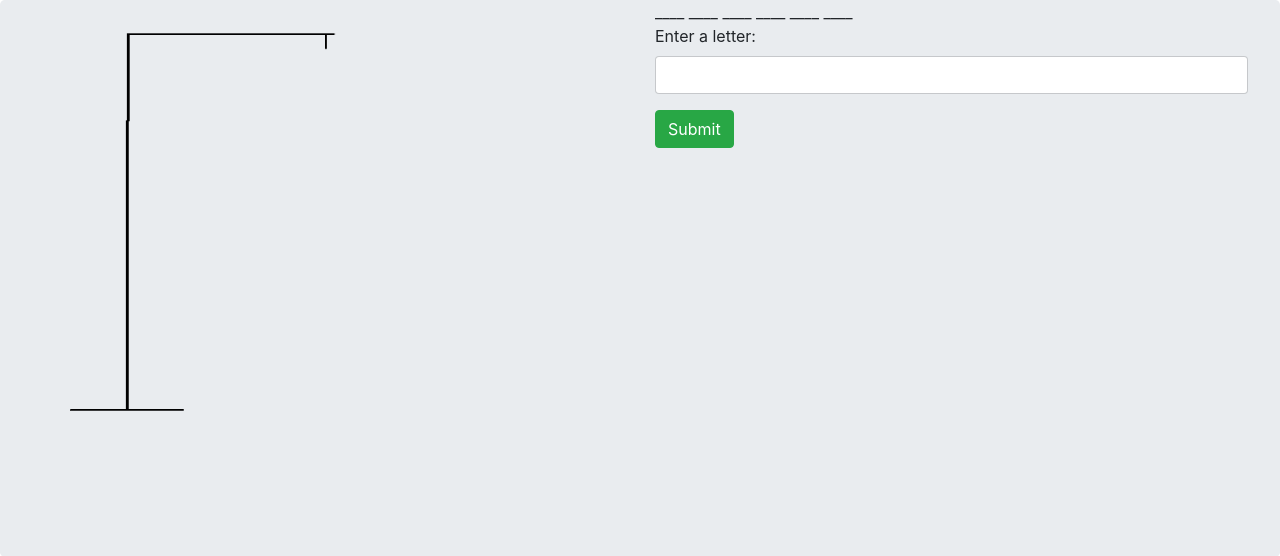
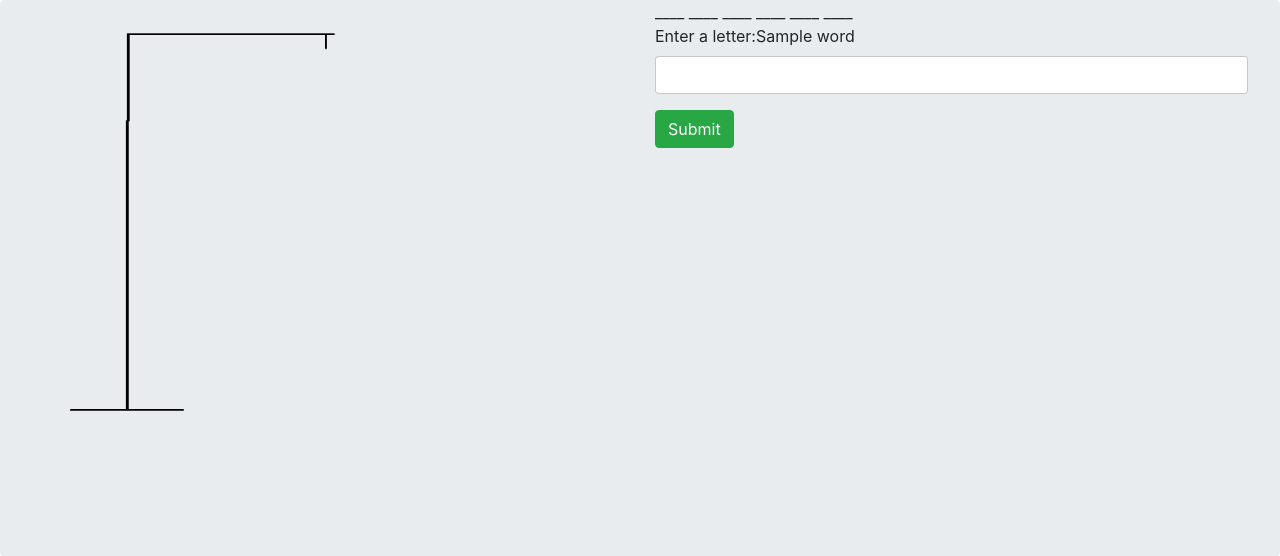
Before and after one commit to AshleyDcksn/Hangman, a Flask app: template templates/new_game.html in a window 1280 px wide. Shown: the part 40-596 px from the top of the page. Run offline with Flask 2, Linux system fonts and the light colour scheme; the template is opened without the code that fills it: most values are stand-ins (such as "Sample title", 1, 10 or a date in 2020); some libraries are stand-ins or nearby versions.

Commit message:
Added DB connection and new class to hold hangman game object

```diff
--- /dev/null
+++ b/Hangman.py
@@ -0,0 +1,10 @@
+__author__ = 'Ashley'
+class Hangman:
+    word=""
+    word_length=0
+    number_of_tries = -1
+
+    def function(self, word, word_length):
+        self.word = word
+        self.word_length = word_length
+        self.number_of_tries = 7
--- a/app.py
+++ b/app.py
@@ -3,8 +3,14 @@ from flask import render_template
 from flask import request
 from flask import redirect
 from flask import url_for
-
+from flask.ext.mysql import MySQL
+import random
+import configureDB
+import Hangman
 app = Flask(__name__)
+mysql = MySQL()
+configureDB.configure(app)
+mysql.init_app(app)
 
 @app.route('/')
 def hello_world():
@@ -12,7 +18,14 @@ def hello_world():
 
 @app.route('/new_game')
 def start_new_game():
-    return render_template('new_game.html')
+    word_index = random.randint(1,14)
+    conn = mysql.connect()
+    cursor = mysql.get_db().cursor()
+    cursor.execute("SELECT word, word_length FROM dev.hang_man_tbl where idhang_man=(%s)",(word_index))
+    row = cursor.fetchone()
+    #hangman_game = Hangman(row[0],row[1])
+    conn.close()
+    return render_template('new_game.html', word=row)
 
 #TODO Add method for user to submit a char
 @app.route('/add_char', methods=['POST'])
--- a/templates/new_game.html
+++ b/templates/new_game.html
@@ -11,7 +11,7 @@
                  </div>
                  <form action="{{ url_for('add_char') }}" method=post class=add_char>
                      <div class="form-group">
-                          <label>Enter a letter:</label>
+                          <label>Enter a letter:{{word}}</label>
                           <input type="text" size="1" class="form-control" name="letter">
                      </div>
                      <p><button type="submit" class="btn btn-success">Submit</button></p>
```
Also changed, not shown: 1 other file.
